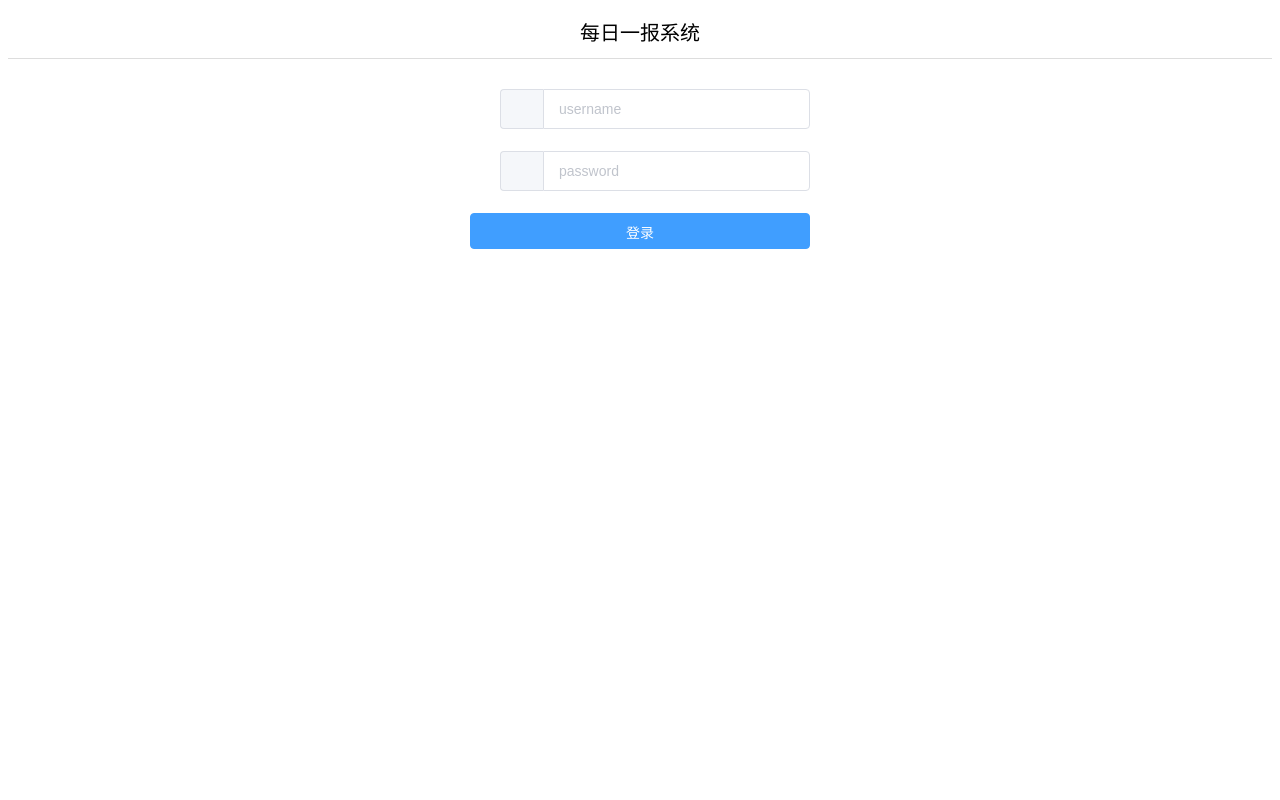
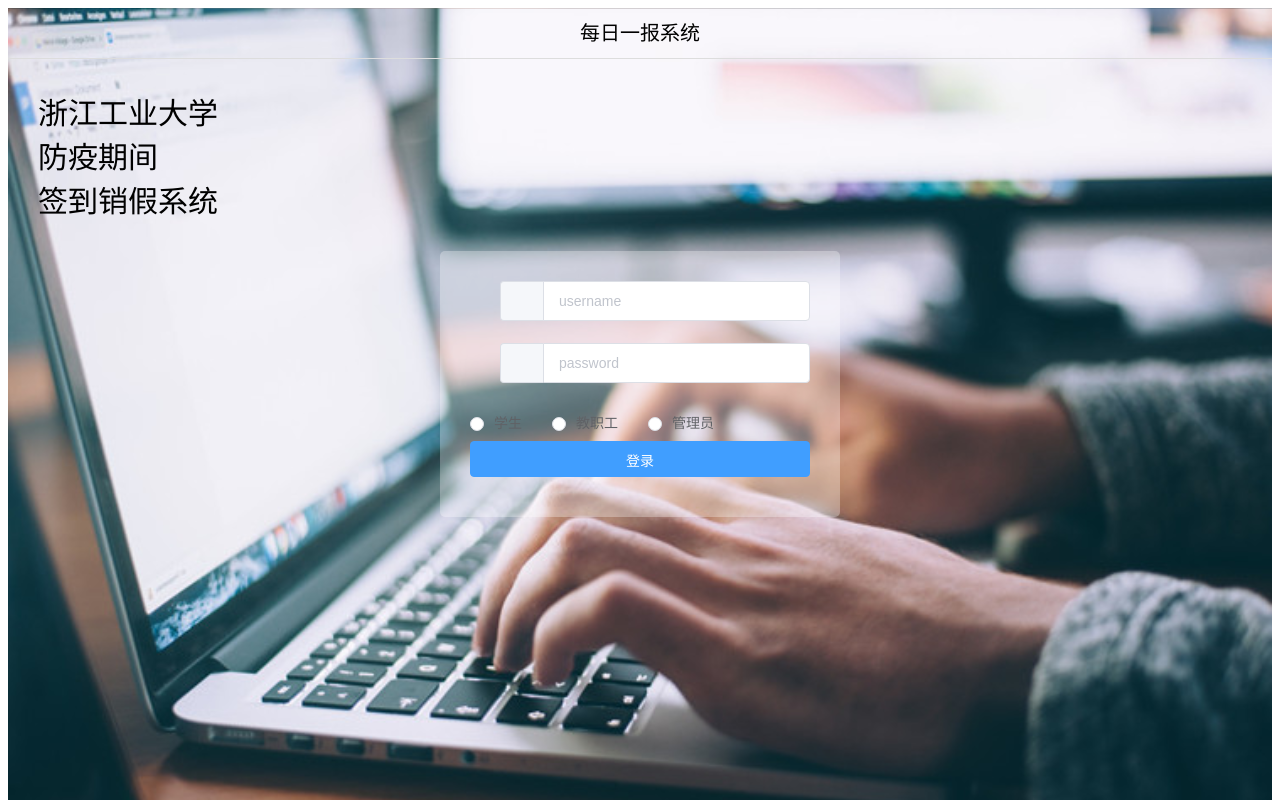
Before and after one commit to Tchar-7/daily, a Vue app: page /#/ in a window 1280 px wide. Shown: the top 800 px of the page. Built offline with nearby package versions, Linux system fonts and the light colour scheme.

Commit message:
登录界面

```diff
--- a/src/views/Login.vue
+++ b/src/views/Login.vue
@@ -1,6 +1,7 @@
 <template>
   <div class="login-wrap">
     <div class="ms-title">每日一报系统</div>
+    <div class="ms-content">浙江工业大学<br>防疫期间<br>签到销假系统</div>
     <div class="ms-login">
       <el-form :model="param" :rules="rules" ref="login" label-width="30px" class="ms-content" >
 
@@ -20,6 +21,12 @@
           </el-input>
         </el-form-item>
 
+        <el-radio-group v-model="radio">
+          <el-radio :label="1">学生</el-radio>
+          <el-radio :label="2">教职工</el-radio>
+          <el-radio :label="3">管理员</el-radio>
+        </el-radio-group>
+
         <div class="login-btn">
           <el-button type="primary" @click="submitForm()">登录</el-button>
         </div>
@@ -30,13 +37,7 @@
 </template>
 <script>
 export default {
-name: "Login",
-  watch: {
-    // eslint-disable-next-line no-unused-vars
-    '$route' (to, from) {
-      this.$router.go(0);
-    }
-  },
+  name: "Login",
   data: function() {
     return {
       param: {
@@ -55,7 +56,7 @@ name: "Login",
         if (valid) {
           this.$message.success('登录成功');
           localStorage.setItem('ms_username', this.param.username);
-          this.$router.push('/main');
+          this.$router.push('/');
         } else {
           this.$message.error('请输入账号和密码');
           console.log('error submit!!');
@@ -71,8 +72,8 @@ name: "Login",
 .login-wrap {
   position: relative;
   width: 100%;
-  height: 100%;
-
+  height: 1000px;
+  background:url("../assets/img/login-bg.jpg");
   background-size: 100%;
 }
 .ms-title {
@@ -93,6 +94,7 @@ name: "Login",
 }
 .ms-content {
   padding: 30px 30px;
+  font-size: 30px;
 }
 .login-btn {
   text-align: center;
```
